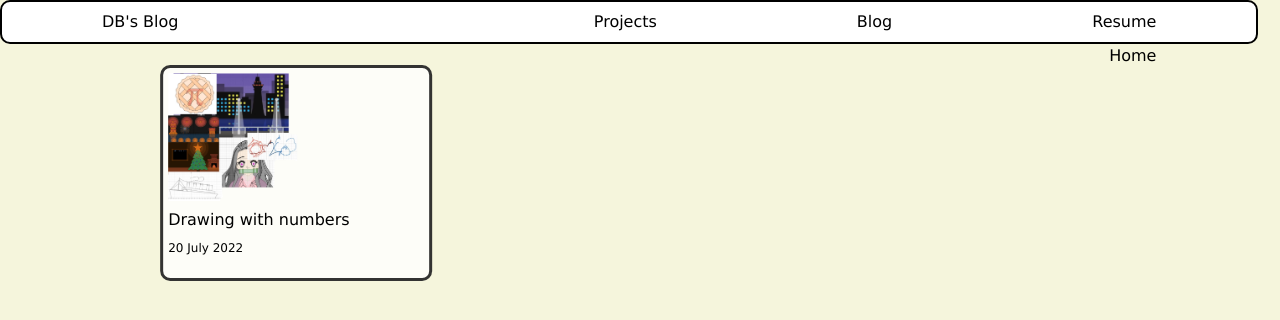
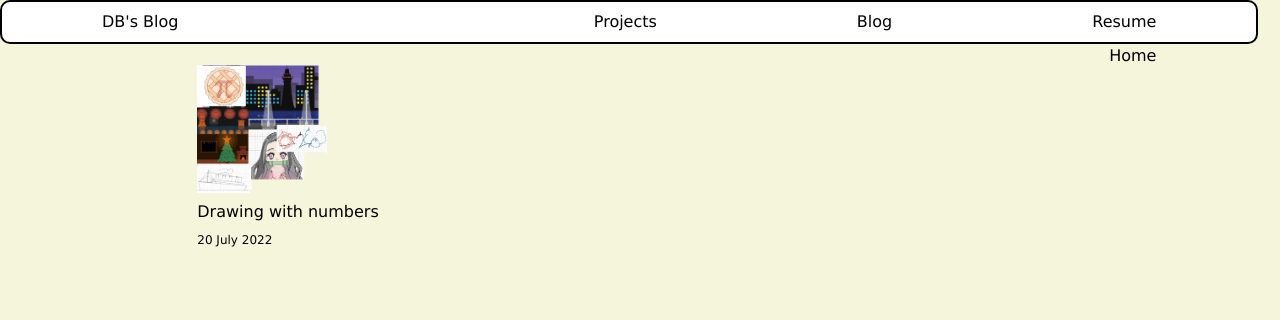
Before and after one commit to Dinhbaon/Dinhbaon.github.io, a Jekyll site: the page built from project.markdown, in a window 1280 px wide and 900 px high. Shown: the top 320 px of the window. Built offline with Jekyll 4.4.1, drawn with Linux system fonts in a browser that asks for light colours.

Commit message:
Update projectpage.html

```diff
--- a/_layouts/projectpage.html
+++ b/_layouts/projectpage.html
@@ -28,7 +28,7 @@
         {% for post in site.posts %}
         {% if post.categories contains "project" %}
 
-            <div class="grid-item">
+            <div>
                 <a style="text-decoration: none; color: black; " href="#drawingwithnumbers">
                 <img style="height:10vw; width: auto;"src="{{ post.img }}"> </a>
 
```
